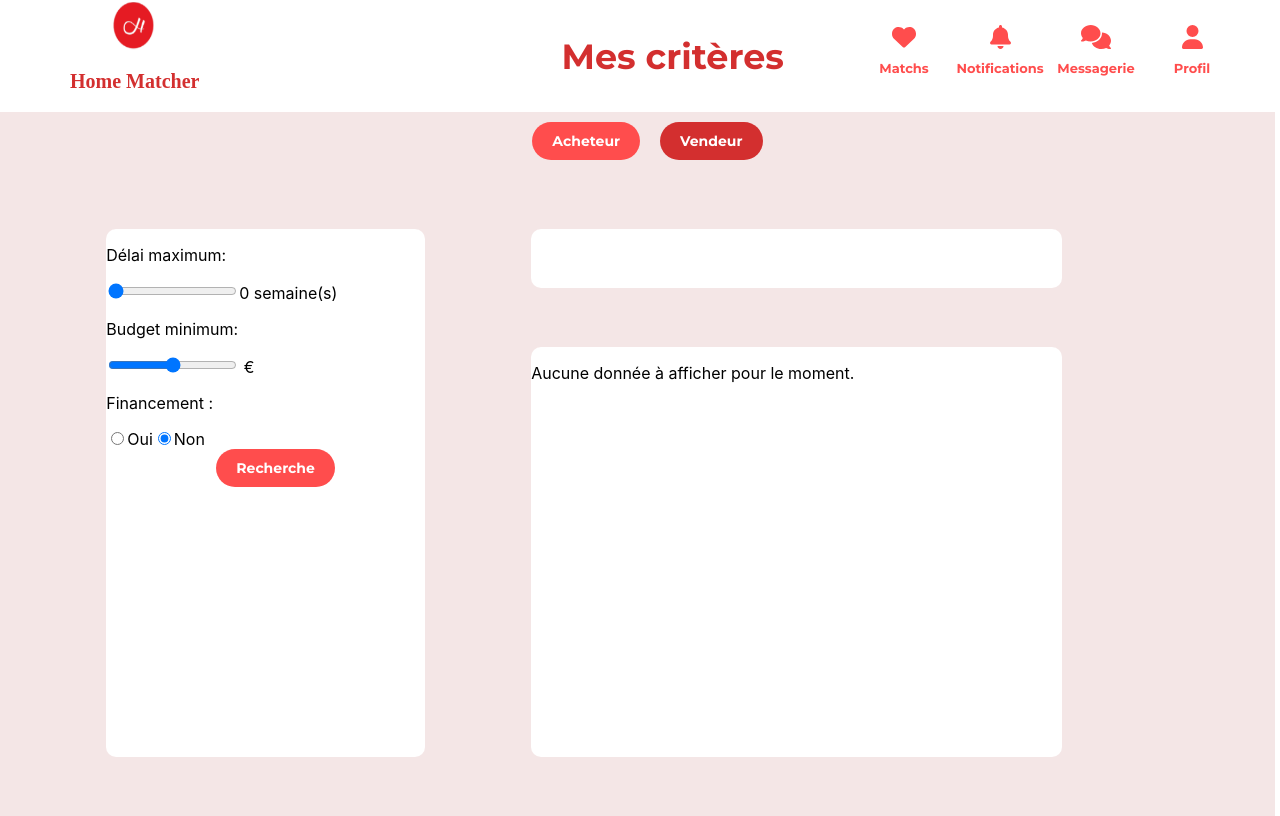
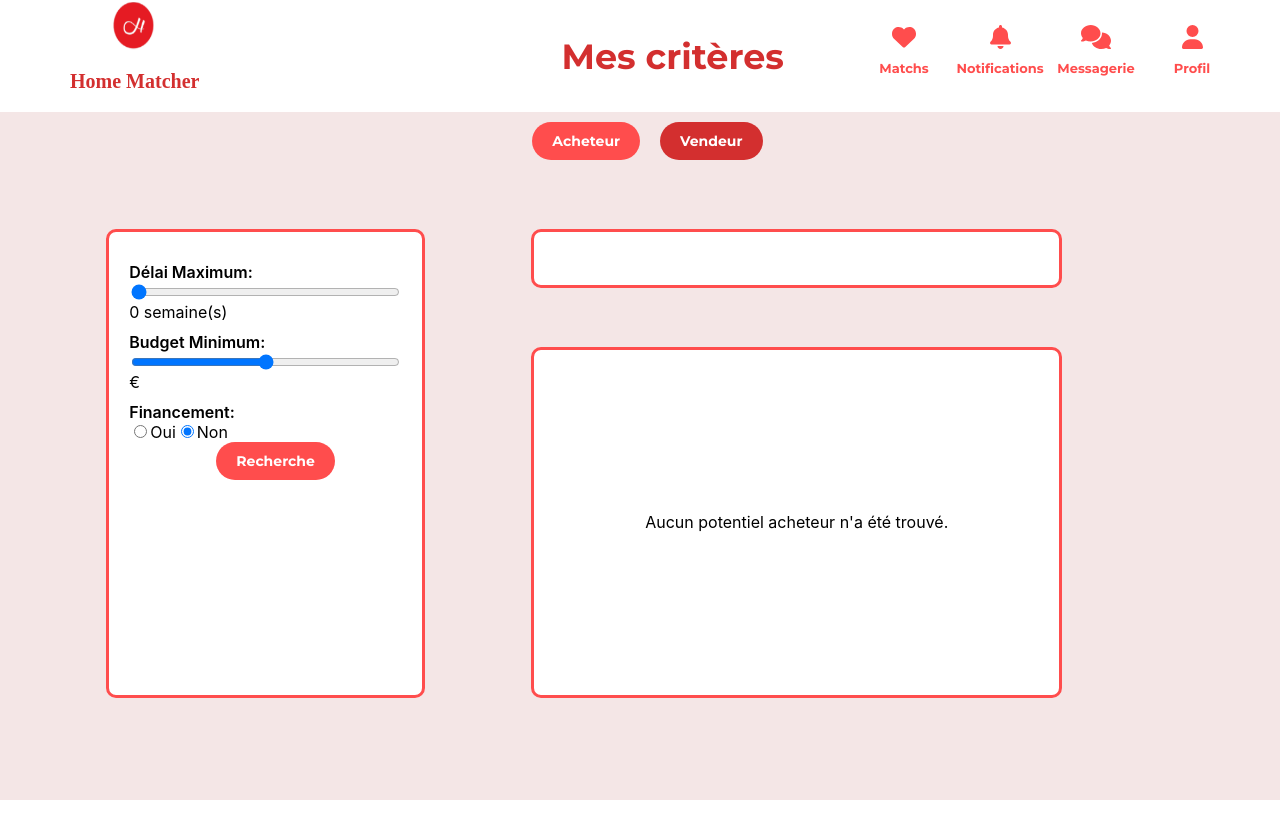
Before and after one commit to Sanfraitric/homematcher-frontend, a Next.js app: page /MyCriteriasPage in a window 1280 px wide. Built offline with nearby package versions, Linux system fonts and the light colour scheme; a web font is replaced by a local one.

Commit message:
Ophelie J7

```diff
--- a/components/Buyer.js
+++ b/components/Buyer.js
@@ -1,6 +1,8 @@
 import styles from '../styles/MyCriterias.module.css'
 import { useState } from 'react';
 import { useSelector } from 'react-redux';
+import { LoadScript, Autocomplete } from '@react-google-maps/api';
+
 function Buyer() {
   //Mes constantes d'effet
   const [budget, setBudget] = useState(10000);
@@ -93,52 +95,49 @@ function Buyer() {
       <div className={styles.mycriteres}>
         <div className={styles.input}>
           <label className={styles.text}>Budget:</label>
-          <div className={styles.range}>
-            <input type="range" min={minBudget} max={maxBudget} value={budget} onChange={handleBudgetChange} />
+            <input className={styles.cursor} type="range" min={minBudget} max={maxBudget} value={budget} onChange={handleBudgetChange} />
             <span>{budget}€</span>
-          </div>
         </div>
-        <div className={styles.input}>
+        <div>
           <label className={styles.text}>Localisation:</label>
-          <select className={styles.inputElement} multiple value={livingArea} onChange={(e) => setLivingArea(e.target.value)}>
-            <option value="Paris">Paris</option>
-            <option value="Lyon">Lyon</option>
-            <option value="Marseille">Marseille</option>
-          </select>
+          <LoadScript googleMapsApiKey="AIzaSyCT2rUBJUBCi8pssdiVhICE4ZriXamrsjw" libraries={["places"]} >
+            <Autocomplete onLoad={(autocomplete) => {
+              autocomplete.setFields(['address_component']);
+              autocomplete.setTypes(['(regions)']);
+              }}
+            onPlaceChanged={() => {}}
+            >
+            <input className={styles.inputText} type="text" placeholder="Selectionnez la ville, le département, la région ou le pays" onChange={(e) => set} />
+            </Autocomplete>
+            </LoadScript>
         </div>
         <div className={styles.input}>
           <label className={styles.text}>Type de Bien:</label>
-          <div className={styles.choice}>
-            <input type="checkbox" name="type" value="Appartement" checked={typeOfRealty.includes('Appartement')} onChange={handleTypeChange} /> Appartement
-            <input type="checkbox" name="type" value="Maison" checked={typeOfRealty.includes('Maison')} onChange={handleTypeChange} /> Maison
+          <div>
+            <input className={styles.cursor} type="checkbox" name="type" value="Appartement" checked={typeOfRealty.includes('Appartement')} onChange={handleTypeChange} /> Appartement
+            <input className={styles.cursor} type="checkbox" name="type" value="Maison" checked={typeOfRealty.includes('Maison')} onChange={handleTypeChange} /> Maison
           </div>
         </div>
         <div className={styles.input}>
           <label className={styles.text}>Surface du terrain:</label>
-          <div className={styles.range}>
-            <input type="range" min={minOutdoorArea} max={maxOutdoorArea} value={outdoorArea} onChange={handleOutdoorSurface} />
+            <input className={styles.cursor} type="range" min={minOutdoorArea} max={maxOutdoorArea} value={outdoorArea} onChange={handleOutdoorSurface} />
             <span>{outdoorArea}m²</span>
-          </div>
         </div>
         <div className={styles.input}>
           <label className={styles.text}>Surface habitable:</label>
-          <div className={styles.range}>
-            <input type="range" min={minLivingArea} max={maxLivingArea} value={livingArea} onChange={handleIndoorSurface} />
+            <input className={styles.cursor} type="range" min={minLivingArea} max={maxLivingArea} value={livingArea} onChange={handleIndoorSurface} />
             <span>{livingArea}m²</span>
-          </div>
         </div>
         <div className={styles.input}>
           <label className={styles.text}>Nombre de pièces:</label>
-          <div className={styles.range}>
-            <input type="range" min={minRooms} max={maxRooms} value={rooms} onChange={handleRooms} />
+            <input className={styles.cursor} type="range" min={minRooms} max={maxRooms} value={rooms} onChange={handleRooms} />
             <span>{rooms}</span>
-          </div>
         </div>
         <div className={styles.input}>
           <label className={styles.text}>Terrasse Exterieure:</label>
-          <div className={styles.choice}>
-            <input type="checkbox" name="outdoor" value={true} checked={terrace} onChange={(e) => setTerrace(true)} /> Oui
-            <input type="checkbox" name="outdoor" value={false} checked={!terrace} onChange={(e) => setTerrace(false)} /> Non
+          <div>
+            <input className={styles.cursor} type="checkbox" name="outdoor" value={true} checked={terrace} onChange={(e) => setTerrace(true)} /> Oui
+            <input className={styles.cursor} type="checkbox" name="outdoor" value={false} checked={!terrace} onChange={(e) => setTerrace(false)} /> Non
           </div>
         </div >
         <div className={styles.btnSell}>
@@ -153,8 +152,8 @@ function Buyer() {
             <button onClick={handlenone}>Suivant</button>
           </div>
         ) : (
-          <p>Aucune donnée à afficher pour le moment.</p>
-        )}
+          <p className={styles.notFound}>Aucun bien n'a été trouvé.</p>
+          )}
       </div>
     </>
   );
--- a/components/MyCriterias.js
+++ b/components/MyCriterias.js
@@ -8,8 +8,7 @@ function MyCriterias() {
 
 
   return (
-    <div>
-      <main className={styles.main}>
+      <div className={styles.main}>
         <div className={styles.btnSell}>
           <button className={styles.button} style={{ backgroundColor: mode === 'buyer' ? '#D32F2F' : '#FF4D4D' }} onClick={() => setMode('buyer')}>Acheteur</button>
           <button className={styles.button} style={{ backgroundColor: mode === 'seller' ? '#D32F2F' : '#FF4D4D' }} onClick={() => setMode('seller')}>Vendeur</button>
@@ -20,8 +19,7 @@ function MyCriterias() {
         ) : (
         <Buyer />
         )}
-      </main>
-    </div>
+      </div>
   );
 
 }
--- a/components/Seller.js
+++ b/components/Seller.js
@@ -1,6 +1,7 @@
 import styles from '../styles/MyCriterias.module.css'
 import { useState } from 'react';
 import { useSelector } from 'react-redux';
+
 
 function Seller() {
 
@@ -78,22 +79,21 @@ function Seller() {
                 {realtys}
             </div>
             <div className={styles.mycriteres}>
-
-                <div className={styles.inputConfiguration}>
-                    <p className={styles.p}>Délai maximum:</p>
-                    <input type="range" min={minDelay} max={maxDelay} value={delay} onChange={handleDelayChange} className={styles.inputRange} />
+                <div className={styles.input}>
+                <label className={styles.text}>Délai Maximum:</label>
+                    <input className={styles.cursor} type="range" min={minDelay} max={maxDelay} value={delay} onChange={handleDelayChange}  />
                     <span>{delay} semaine(s)</span>
                 </div>
-                <div className={styles.inputConfiguration}>
-                    <p className={styles.p}> Budget minimum: </p>
-                    <input type="range" min={minBudget} max={maxBudget} step={10000} value={budget} onChange={handleBudgetChange} className={styles.inputRange} />
+                <div className={styles.input}>
+                <label className={styles.text}>Budget Minimum:</label>
+                    <input className={styles.cursor} type="range" min={minBudget} max={maxBudget} step={10000} value={budget} onChange={handleBudgetChange}  />
                     <span>{budget} €</span>
                 </div>
-                <p className={styles.p}>Financement :</p>
-                <div >
-                    <input type="radio" id="financed-yes" name="financed" value={true} checked={financed === true} onChange={() => setFinanced(true)} />
+                <label className={styles.text}>Financement:</label>
+                <div>
+                    <input className={styles.cursor} type="radio" id="financed-yes" name="financed" value={true} checked={financed === true} onChange={() => setFinanced(true)} />
                     <label htmlFor="financed-yes">Oui</label>
-                    <input type="radio" id="financed-no" name="financed" value={false} checked={financed === false} onChange={() => setFinanced(false)} />
+                    <input className={styles.cursor} type="radio" id="financed-no" name="financed" value={false} checked={financed === false} onChange={() => setFinanced(false)} />
                     <label htmlFor="financed-no">Non</label>
                 </div>
                 <div className={styles.btnSell}>
@@ -107,7 +107,9 @@ function Seller() {
                         <button onClick={handlenone}>Suivant</button>
                     </div>
                 ) : (
-                    <p>Aucune donnée à afficher pour le moment.</p>
+                    <div>
+                    <p className={styles.NotFound}>Aucun potentiel acheteur n'a été trouvé.</p>
+                    </div>
                 )}
             </div>
         </>
--- a/package.json
+++ b/package.json
@@ -24,7 +24,9 @@
     "next": "12.1.6",
     "react": "18.1.0",
     "react-dom": "18.1.0",
+    "react-google-autocomplete": "^2.7.3",
     "react-google-login": "^5.2.2",
+    "react-google-maps-loader": "^4.3.1",
     "react-redux": "^9.1.0",
     "react-router-dom": "^6.22.2",
     "uniqid": "^5.4.0"
--- a/styles/Home.module.css
+++ b/styles/Home.module.css
@@ -86,7 +86,7 @@
 
 .contenttextp {
   font-family: 'Montserrat', serif;
-  font-size: 12px;
+  font-size: 14px;
   color: black;
   text-align: justify;
   line-height: 1.5;
--- a/styles/MyCriterias.module.css
+++ b/styles/MyCriterias.module.css
@@ -4,12 +4,95 @@
     display: grid;
     grid-template-columns: repeat(12, 8.30vw);
     grid-template-rows: repeat(12, 7.33vh);
+    max-height: 86vh;
+    max-width: 100vw;
     padding: 0;
     background-color: #F4E6E6;
-    position: absolute;
 }
 
 /*Blocs*/
+
+.encardDePhoto{
+    grid-column-start:6;
+    grid-column-end:11;
+    grid-row-start:3;
+    grid-row-end:4;
+    border-radius: 10px;
+    background-color: white;
+    border: solid 3px #FF4D4D;
+}
+
+.card{
+    grid-column-start:6;
+    grid-column-end:11;
+    grid-row-start:5;
+    grid-row-end:11;
+    display: flex;
+    justify-content: center;
+    align-items: center;
+    border-radius: 10px;
+    background-color: white;
+    border: solid 3px #FF4D4D;
+}
+
+.mycriteres {
+    grid-column-start:2;
+    grid-column-end:5;
+    grid-row-start:3;
+    grid-row-end:11;
+    border-radius: 10px;
+    background-color: white;
+    padding: 20px;
+    min-height: 100%;
+    border: solid 3px #FF4D4D;
+  }
+
+.container{
+    display: flex;
+    border: 2px solid black;
+}
+
+.encardDePhoto{
+    display: flex;
+    justify-content: center;
+    align-items: center;
+}
+
+/*Texte*/
+
+.text{
+    font-weight: 600;
+}
+
+.notFound{
+    color: #FF4D4D;
+    font-family: 'Montserrat', sans-serif;
+    font-weight: 800;
+}
+
+/*Input*/
+
+.input {
+    margin: 10px 0 10px 0;
+    display: flex;
+    flex-direction: column;
+
+}
+.inputText{
+height: 5vh;
+width: 100%;
+border: none;
+}
+
+.cursor {
+    cursor: pointer;
+}
+
+.inputRange {
+    cursor: pointer;
+}
+
+/*Boutons*/
 
 .btnSell{
     grid-column-start:5;
@@ -19,82 +102,6 @@
     display: flex;
     justify-content: center;
     align-items: center;
-}
-.encardDePhoto{
-    grid-column-start:6;
-    grid-column-end:11;
-    grid-row-start:3;
-    grid-row-end:4;
-    border-radius: 10px;
-    background-color: white;
-
-}
-
-.card{
-    grid-column-start:6;
-    grid-column-end:11;
-    grid-row-start:5;
-    grid-row-end:12;
-    border-radius: 10px;
-    background-color: white;
-
-}
-
-.mycriteres {
-    grid-column-start:2;
-    grid-column-end:5;
-    grid-row-start:3;
-    grid-row-end:12;
-   border-radius: 10px;
-    background-color: white;
-}
-
-.container{
-    display: flex;
-    border: 2px solid black;
-}
-
-
-
-/*Texte*/
-
-.text{
-    font-weight: 600;
-}
-
-/*Input*/
-
-.input {
-    margin: 10px 0 10px 0;
-    display: flex;
-    flex-direction: column;
-}
-
-.inputElement{
-    margin-right: 8px;
-    border: none;
-    background: #FF4D4D;
-    padding: 8px 20px;
-    color: #fff;
-    cursor: pointer;
-    font-family: 'Montserrat', sans-serif;
-    border-radius: 10px;
-}
-
-/*Boutons*/
-
-.range{
-    align-content: center;
-    color: black;
-    cursor: pointer;
-
-}
-
-.choice{
-    color: black;
-    cursor: pointer;
-    font-family: 'Montserrat', sans-serif;
-    padding: 5px 5px 0px 0px;
 }
 
 .button {
@@ -114,15 +121,11 @@
     border: none;
 }
 
+/*Image*/
+
 .image{
     width: 10%;
     height: 95%;
     border-radius: 10%;
     cursor: pointer;
 }
-
-.encardDePhoto{
-    display: flex;
-    justify-content: center;
-    align-items: center;
-}
```
Also changed, not shown: 1 other file (tests, documents, lock files or other folders).
